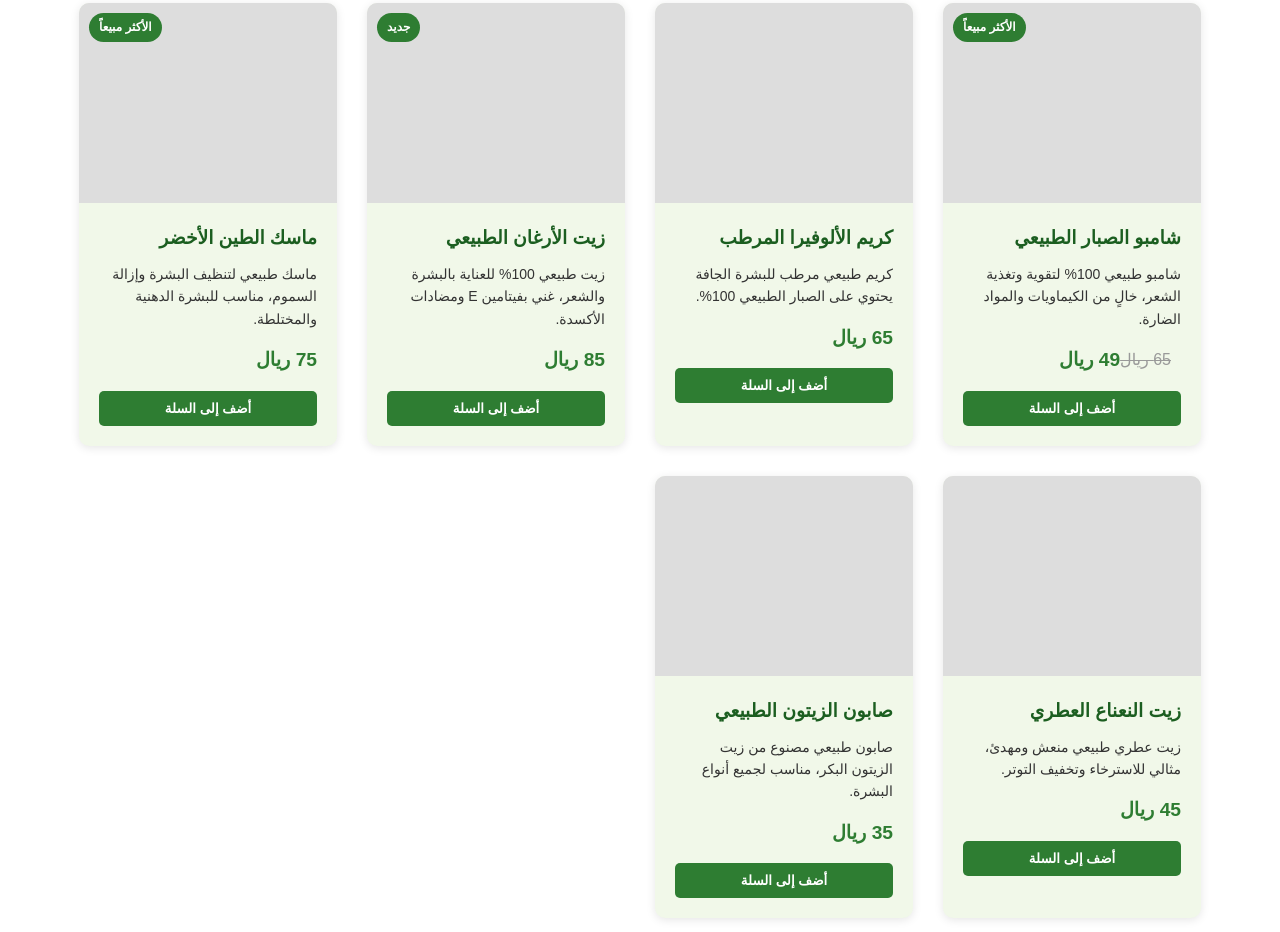
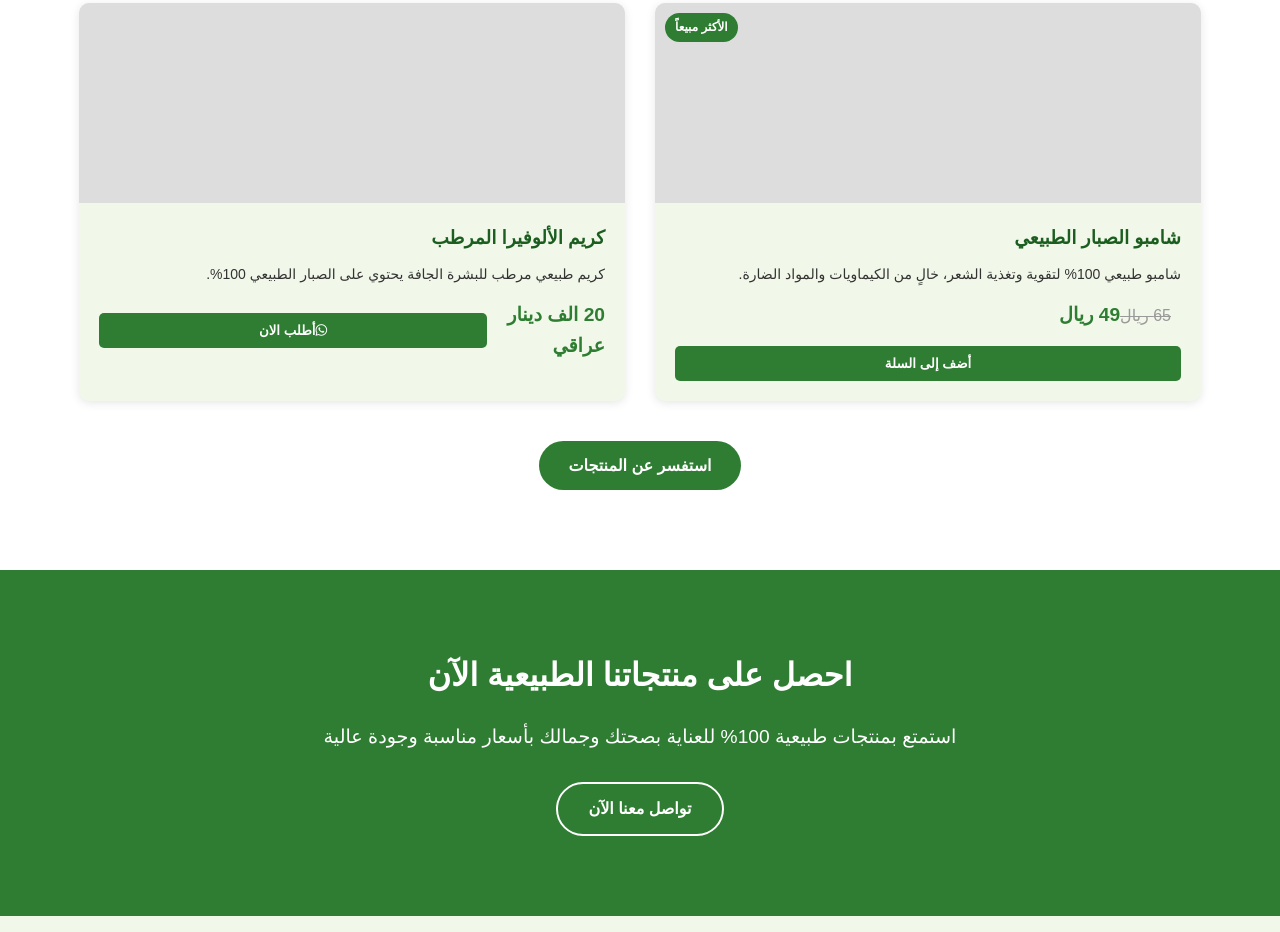
Before and after one commit to vd2r/KNOUZ, a plain HTML site: page index.html in a window 1280 px wide. Shown: the part 1228-2160 px from the top of the page. Drawn offline with Linux system fonts and the light colour scheme.

Commit message:
Update index.html

```diff
--- a/index.html
+++ b/index.html
@@ -1,18 +1,23 @@
 <!DOCTYPE html>
 <html lang="ar" dir="rtl">
+
 <head>
     <meta charset="UTF-8">
     <meta name="viewport" content="width=device-width, initial-scale=1.0">
     <title>الطبيعة الخضراء - منتجات طبيعية للعناية بصحتك وجمالك</title>
     <link rel="stylesheet" href="https://cdnjs.cloudflare.com/ajax/libs/font-awesome/6.4.0/css/all.min.css">
+    <link rel="stylesheet" href="https://cdnjs.cloudflare.com/ajax/libs/font-awesome/6.7.2/css/all.min.css"
+        integrity="sha512-Evv84Mr4kqVGRNSgIGL/F/aIDqQb7xQ2vcrdIwxfjThSH8CSR7PBEakCr51Ck+w+/U6swU2Im1vVX0SVk9ABhg=="
+        crossorigin="anonymous" referrerpolicy="no-referrer" />
     <link rel="stylesheet" href="style.css">
 </head>
+
 <body>
     <!-- Header -->
     <header>
         <div class="container">
             <nav class="navbar">
-                <a href="#" class="logo">الطبيعة الخضراء</a>
+                <a href="#" class="logo"><img src="kn.png" width="90px"></a>
                 <ul class="nav-links">
                     <li><a href="#home">الرئيسية</a></li>
                     <li><a href="#products">المنتجات</a></li>
@@ -74,7 +79,8 @@
     <section class="products" id="products">
         <div class="container">
             <h2 class="section-title">منتجاتنا الطبيعية</h2>
-            <p style="text-align: center; margin-bottom: 40px;">اكتشف مجموعتنا المميزة من المنتجات الطبيعية عالية الجودة المصنوعة من أفضل المكونات الطبيعية</p>
+            <p style="text-align: center; margin-bottom: 40px;">اكتشف مجموعتنا المميزة من المنتجات الطبيعية عالية الجودة
+                المصنوعة من أفضل المكونات الطبيعية</p>
             <div class="products-grid">
                 <!-- Product 1 -->
                 <div class="product-card">
@@ -99,67 +105,12 @@
                         <h3>كريم الألوفيرا المرطب</h3>
                         <p>كريم طبيعي مرطب للبشرة الجافة يحتوي على الصبار الطبيعي 100%.</p>
                         <div class="product-price">
-                            <span class="current-price">65 ريال</span>
+                            <span class="current-price">20 الف دينار عراقي</span>
+                            <button class="add-to-cart"><i class="fa-brands fa-whatsapp"></i><span class="as">أطلب الان</span></button>
                         </div>
-                        <button class="add-to-cart">أضف إلى السلة</button>
                     </div>
                 </div>
 
-                <!-- Product 3 -->
-                <div class="product-card">
-                    <div class="product-img">
-                        <span class="product-tag">جديد</span>
-                    </div>
-                    <div class="product-content">
-                        <h3>زيت الأرغان الطبيعي</h3>
-                        <p>زيت طبيعي 100% للعناية بالبشرة والشعر، غني بفيتامين E ومضادات الأكسدة.</p>
-                        <div class="product-price">
-                            <span class="current-price">85 ريال</span>
-                        </div>
-                        <button class="add-to-cart">أضف إلى السلة</button>
-                    </div>
-                </div>
-
-                <!-- Product 4 -->
-                <div class="product-card">
-                    <div class="product-img">
-                        <span class="product-tag">الأكثر مبيعاً</span>
-                    </div>
-                    <div class="product-content">
-                        <h3>ماسك الطين الأخضر</h3>
-                        <p>ماسك طبيعي لتنظيف البشرة وإزالة السموم، مناسب للبشرة الدهنية والمختلطة.</p>
-                        <div class="product-price">
-                            <span class="current-price">75 ريال</span>
-                        </div>
-                        <button class="add-to-cart">أضف إلى السلة</button>
-                    </div>
-                </div>
-
-                <!-- Product 5 -->
-                <div class="product-card">
-                    <div class="product-img"></div>
-                    <div class="product-content">
-                        <h3>زيت النعناع العطري</h3>
-                        <p>زيت عطري طبيعي منعش ومهدئ، مثالي للاسترخاء وتخفيف التوتر.</p>
-                        <div class="product-price">
-                            <span class="current-price">45 ريال</span>
-                        </div>
-                        <button class="add-to-cart">أضف إلى السلة</button>
-                    </div>
-                </div>
-
-                <!-- Product 6 -->
-                <div class="product-card">
-                    <div class="product-img"></div>
-                    <div class="product-content">
-                        <h3>صابون الزيتون الطبيعي</h3>
-                        <p>صابون طبيعي مصنوع من زيت الزيتون البكر، مناسب لجميع أنواع البشرة.</p>
-                        <div class="product-price">
-                            <span class="current-price">35 ريال</span>
-                        </div>
-                        <button class="add-to-cart">أضف إلى السلة</button>
-                    </div>
-                </div>
             </div>
             <div style="text-align: center; margin-top: 40px;">
                 <a href="#contact" class="btn btn-primary">استفسر عن المنتجات</a>
@@ -181,9 +132,12 @@
         <div class="container">
             <h2 class="section-title">من نحن</h2>
             <div class="about-content">
-                <p>نحن شركة متخصصة في إنتاج وتوزيع المنتجات الطبيعية عالية الجودة. بدأنا عملنا منذ أكثر من 10 سنوات، بهدف توفير منتجات طبيعية آمنة وفعالة للعناية بالصحة والجمال.</p>
-                <p>نحرص على اختيار أفضل المكونات الطبيعية من مصادر موثوقة ونتبع أعلى معايير الجودة في عمليات الإنتاج لضمان تقديم منتجات آمنة وفعالة لعملائنا.</p>
-                <p>رؤيتنا هي أن نكون الخيار الأول للمستهلكين الباحثين عن منتجات طبيعية عالية الجودة. ونسعى دائماً لتطوير منتجاتنا وتوسيع نطاق خدماتنا لتلبية احتياجات عملائنا المتنوعة.</p>
+                <p>نحن شركة متخصصة في إنتاج وتوزيع المنتجات الطبيعية عالية الجودة. بدأنا عملنا منذ أكثر من 10 سنوات،
+                    بهدف توفير منتجات طبيعية آمنة وفعالة للعناية بالصحة والجمال.</p>
+                <p>نحرص على اختيار أفضل المكونات الطبيعية من مصادر موثوقة ونتبع أعلى معايير الجودة في عمليات الإنتاج
+                    لضمان تقديم منتجات آمنة وفعالة لعملائنا.</p>
+                <p>رؤيتنا هي أن نكون الخيار الأول للمستهلكين الباحثين عن منتجات طبيعية عالية الجودة. ونسعى دائماً لتطوير
+                    منتجاتنا وتوسيع نطاق خدماتنا لتلبية احتياجات عملائنا المتنوعة.</p>
                 <div style="text-align: center; margin-top: 40px;">
                     <a href="#contact" class="btn btn-primary">تواصل معنا</a>
                 </div>
@@ -201,8 +155,10 @@
                     <h3>تواصل معنا مباشرة</h3>
                     <p>يمكنك التواصل معنا مباشرة عبر واتساب للاستفسار عن المنتجات أو لتقديم طلب.</p>
                     <div class="contact-buttons">
-                        <a href="whatsapp://send?phone=+966XXXXXXXXX&text=أود%20الاستفسار%20عن%20المنتجات." class="btn btn-primary">استفسار عن المنتجات</a>
-                        <a href="whatsapp://send?phone=+966XXXXXXXXX&text=أود%20تقديم%20طلب." class="btn btn-secondary">تقديم طلب</a>
+                        <a href="whatsapp://send?phone=+966XXXXXXXXX&text=أود%20الاستفسار%20عن%20المنتجات."
+                            class="btn btn-primary">استفسار عن المنتجات</a>
+                        <a href="whatsapp://send?phone=+966XXXXXXXXX&text=أود%20تقديم%20طلب."
+                            class="btn btn-secondary">تقديم طلب</a>
                     </div>
                 </div>
                 <div class="contact-card">
@@ -264,4 +220,5 @@
 
 
 </body>
+
 </html>
```
